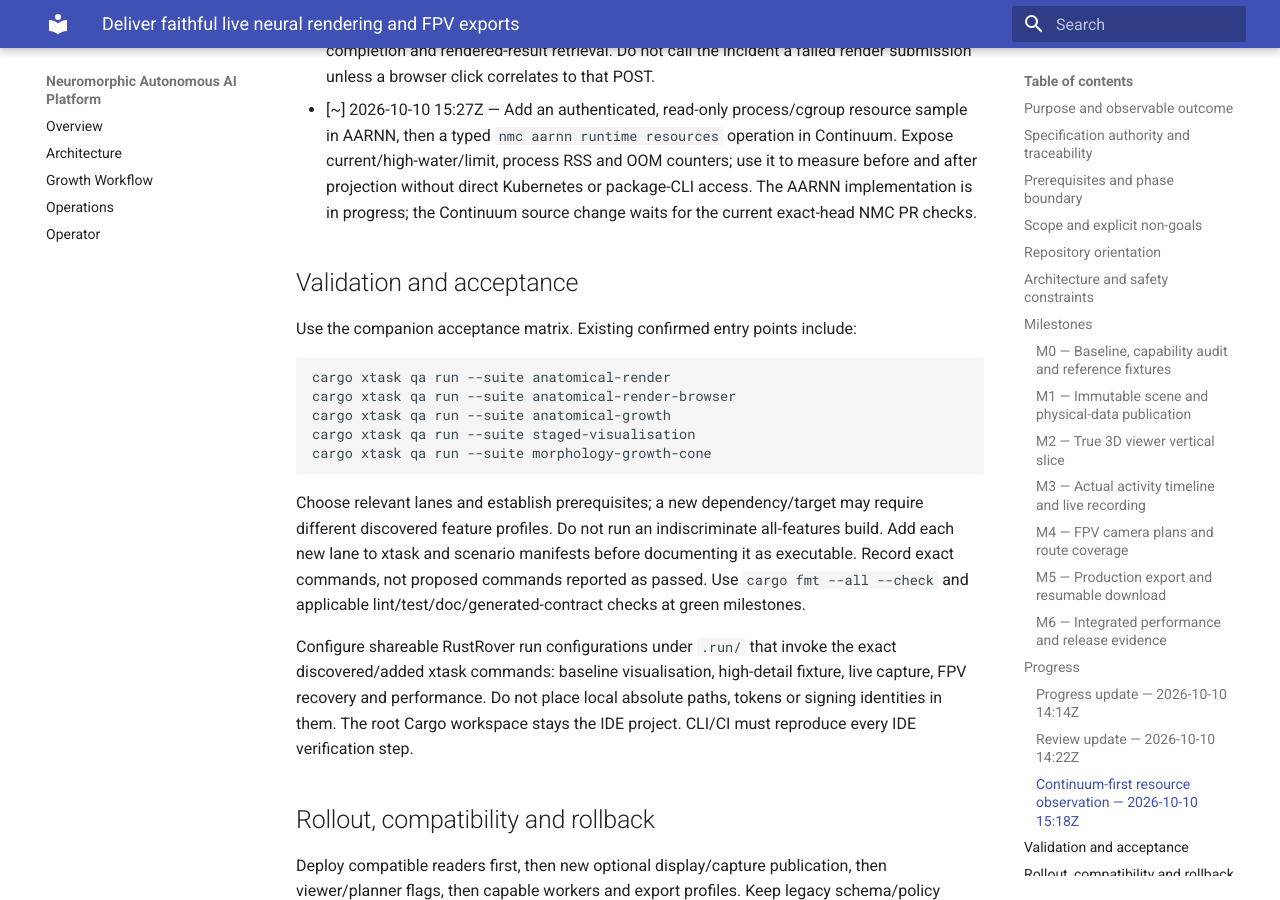
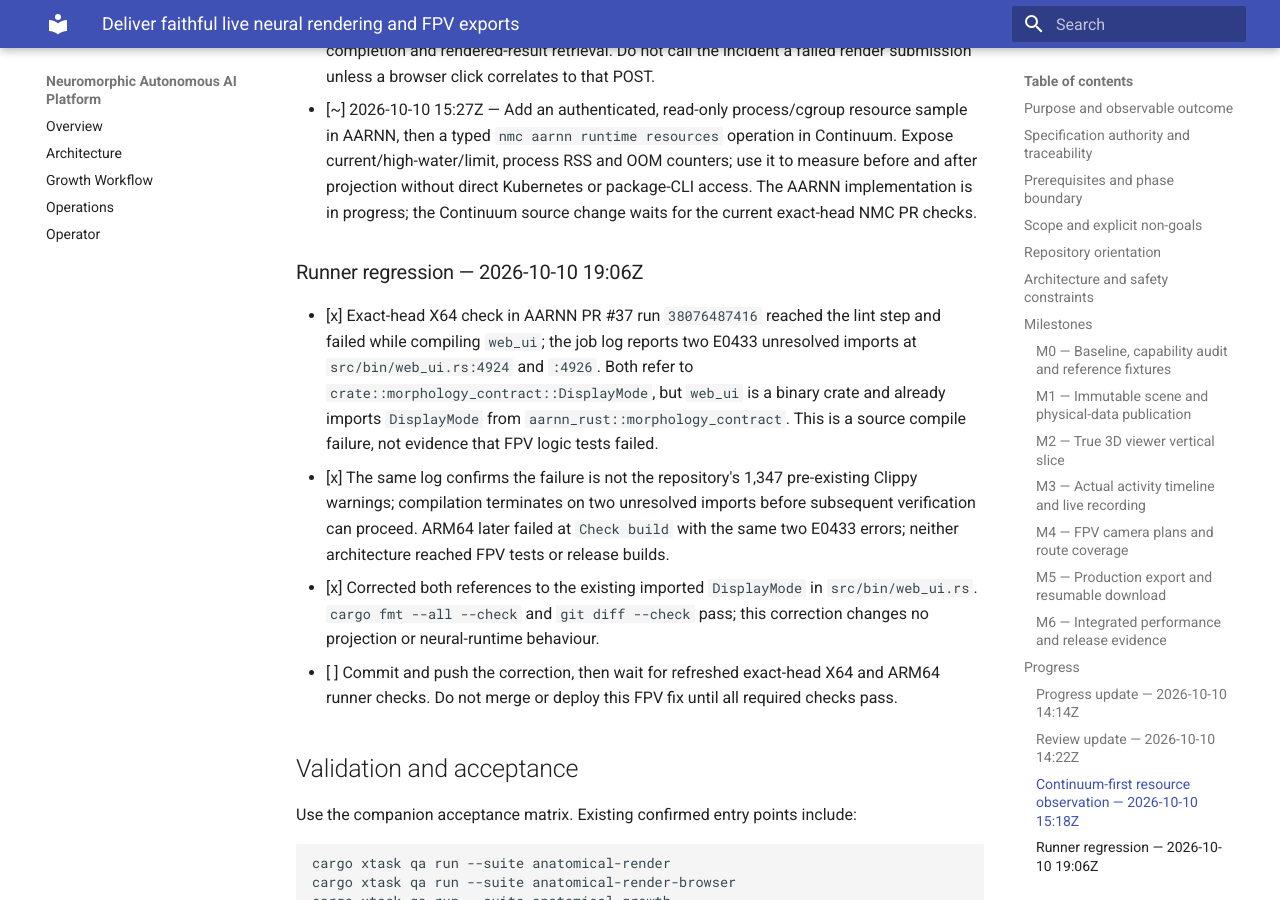
Before and after one commit to neuralmimicry/aarnn_rust, an MkDocs documentation site: the page built from docs/execplans/live-neural-visualisation-and-fpv.md, in a window 1280 px wide and 900 px high, scrolled down 9459 px. Built offline with MkDocs 1.6.1 and Material for MkDocs 9.7.7, drawn with Linux system fonts in a browser that asks for light colours; some of the changed text lies outside the part shown.

Commit message:
fix: resolve display mode imports in web UI

```diff
--- a/docs/execplans/live-neural-visualisation-and-fpv.md
+++ b/docs/execplans/live-neural-visualisation-and-fpv.md
@@ -185,6 +185,26 @@ Requirements: all. Run matched neural/view/capture/export benchmarks, long-sessi
   package-CLI access. The AARNN implementation is in progress; the Continuum
   source change waits for the current exact-head NMC PR checks.
 
+### Runner regression — 2026-10-10 19:06Z
+
+- [x] Exact-head X64 check in AARNN PR #37 run `38076487416` reached the lint
+  step and failed while compiling `web_ui`; the job log reports two E0433
+  unresolved imports at `src/bin/web_ui.rs:4924` and `:4926`. Both refer to
+  `crate::morphology_contract::DisplayMode`, but `web_ui` is a binary crate
+  and already imports `DisplayMode` from `aarnn_rust::morphology_contract`.
+  This is a source compile failure, not evidence that FPV logic tests failed.
+- [x] The same log confirms the failure is not the repository's 1,347
+  pre-existing Clippy warnings; compilation terminates on two unresolved
+  imports before subsequent verification can proceed. ARM64 later failed at
+  `Check build` with the same two E0433 errors; neither architecture reached
+  FPV tests or release builds.
+- [x] Corrected both references to the existing imported `DisplayMode` in
+  `src/bin/web_ui.rs`. `cargo fmt --all --check` and `git diff --check` pass;
+  this correction changes no projection or neural-runtime behaviour.
+- [ ] Commit and push the correction, then wait for refreshed exact-head X64
+  and ARM64 runner checks. Do not merge or deploy this FPV fix until all
+  required checks pass.
+
 ## Validation and acceptance
 
 Use the companion acceptance matrix. Existing confirmed entry points include:
@@ -242,6 +262,12 @@ Deploy compatible readers first, then new optional display/capture publication,
   client offers no workload cgroup resource observation. The bounded FPV
   projection still constructs a temporary engine from the whole saved JSON,
   so its node/edge output cap cannot be treated as a memory bound.
+- 2026-10-10: The refreshed PR #37 X64 lint job failed because two workspace
+  display-mode references in the `web_ui` binary use the library's `crate::`
+  namespace instead of its existing `aarnn_rust` import. The exact diagnostic
+  is E0433 at `src/bin/web_ui.rs:4924` and `:4926`; the unrelated Clippy
+  warnings are not the cause. Correcting the import path does not change
+  projection or neural-runtime semantics.
 
 Update these as the current checkout differs. Distinguish source observation, measured behaviour and inference.
 
@@ -298,3 +324,9 @@ authenticated render submission, returned diagnostics and measured peak
 memory remain unverified. A Continuum-first status recheck on Spirit is healthy
 at the API level, but current Continuum response fields do not measure AARNN
 cgroup high-water; a structured resource operation remains required.
+
+The latest FPV exact-head run supplies a concrete repair: both X64 and ARM64
+fail to compile the `web_ui` binary on two `DisplayMode` import paths. The
+source correction is prepared and formatted; refreshed exact-head CI remains
+pending. No FPV job POST, result retrieval, deployed memory measurement or
+end-to-end acceptance has been completed in this session.
```
Also changed, not shown: 1 other file.
